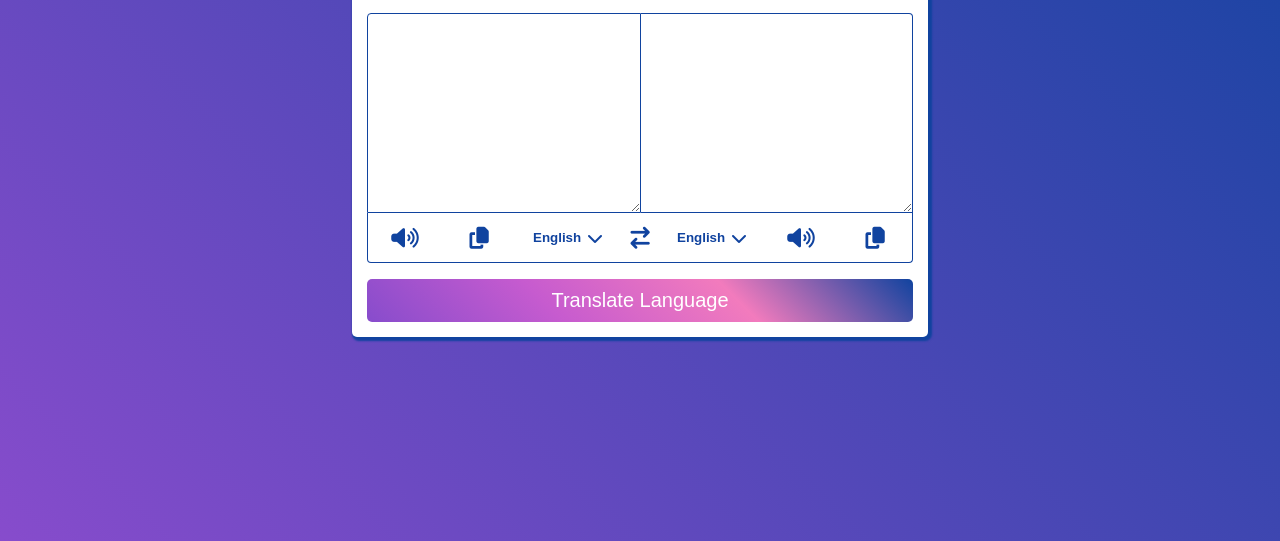
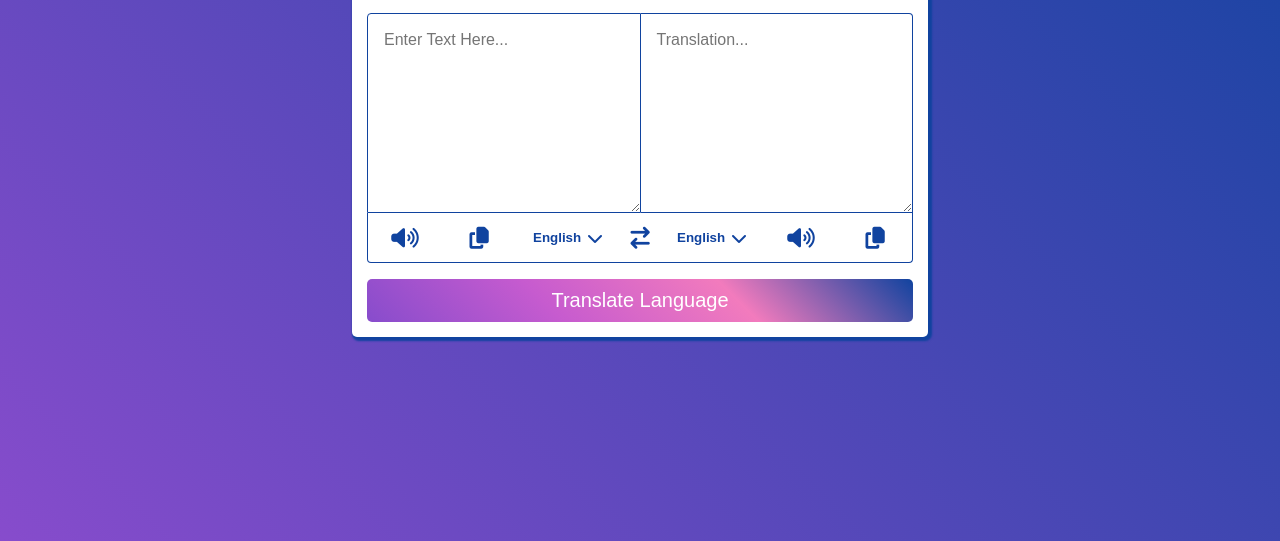
Before and after one commit to Arunkumar032024/Translator, a plain HTML site: page index.html in a window 1280 px wide. Shown: the part 259-800 px from the top of the page. Drawn offline with Linux system fonts and the light colour scheme; a web font is replaced by a local one.

Commit message:
update UI

```diff
--- a/index.html
+++ b/index.html
@@ -17,8 +17,8 @@
         <h1>Translator App</h1>
 
         <div class="text-boxes">
-            <textarea class="input-text"></textarea>
-            <textarea class="output-text"></textarea>
+            <textarea class="input-text" placeholder="Enter Text Here..."></textarea>
+            <textarea class="output-text" placeholder="Translation..."></textarea>
         </div>
 
         <div class="controls">
```
